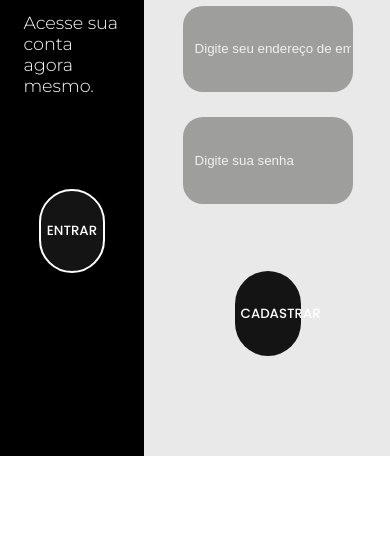
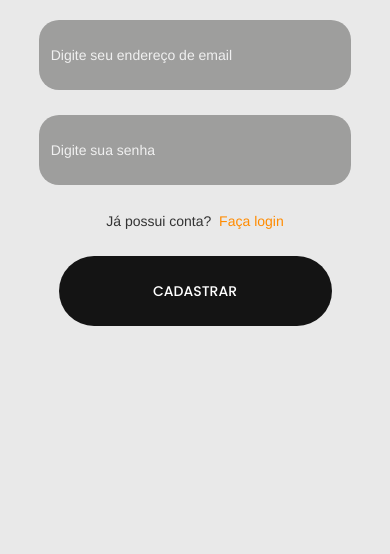
Before and after one commit to ICEI-PUC-Minas-PPLES-TI/plf-es-2022-2-ti2-0924100-di-lanches, a plain HTML site: page src/register.html in a window 390 px wide. Shown: the part 388-942 px from the top of the page. Before the commit the page ends 844 px from the top, so only its background shows below. Drawn offline with nearby package versions, Linux system fonts and the light colour scheme.

Commit message:
Adicionando responsividade

```diff
--- a/src/css/register.css
+++ b/src/css/register.css
@@ -3,120 +3,231 @@
 
 * {
   margin: 0;
+  padding: 0;
 }
 
-body{
+.row{
   display: flex;
   flex-direction: row;
 }
 
 #logo{
   width: 15vw;
+
   margin-bottom: 5vh;
 }
 
-#left-login {
+.left-login {
   display: flex;
   flex-direction: column;
   align-items: center;
   justify-content: center;
-  padding-inline: 6vw;
-  gap: 3vh;
-
-  height: 100vh;
+  gap: 2.55vh;
 
   background-color: rgb(0, 0, 0);
+  padding-bottom: 15vh;
 }
 
-#left-login h1{
+.left-login h1{
   color: white;
   font-family: 'Poppins', sans-serif;
-  font-size: 2rem;
+  font-size: 3rem;
 }
 
-#left-login h2{
+.left-login h2{
   color: white;
-  font-size: 1.1rem;
+  font-size: 1.6rem;
   font-family: 'Montserrat';
   font-weight: 500;
 }
 
-#left-login .button {
-  width: 17vw;
-  height: 10vh;
+.left-login .button {
+  width: 22rem;
+  height: 7rem;
   margin-top: 8vh;
+
   border-radius: 50px;
   border: 2px solid rgb(255, 255, 255);
   background-color: rgb(20, 20, 20);
+
   font-family: 'Poppins', sans-serif;
   color: white;
-  margin-bottom: 15vh;
+
   transition: 0.5s;
 }
 
-#left-login .button:hover{
+.left-login .button:hover{
   transform: scale(1.03);
   transition: 1s;
   cursor: pointer;
   background-color: rgb(34, 33, 33);
 }
 
-#right-login{
+.right-login{
   display: flex;
   flex-direction: column;
   justify-content: center;
   align-items: center;
-  gap: 3vh;
+
   background-color: rgb(233, 233, 233);
+
   width: auto;
-  padding-inline: 10vw;
-  height: auto;
 }
 
-#right-login h1{
+.right-login h1{
   color: rgb(0, 0, 0);
   font-family: 'Poppins', sans-serif;
-  font-size: 2.2rem;
+  font-size: 3rem;
 }
 
-#right-login h2{
+.right-login h2{
   color: rgb(0, 0, 0);
-  font-size: 1.1rem;
+  font-size: 1.6rem;
   font-family: 'Montserrat';
   font-weight: 500;
-  margin-bottom: 3vh;
+  margin-bottom: 5vh;
 }
 
-#right-login input{
+.right-login input{
+  width: 40vw;
+  height: 7rem;
+  padding-left: 3vw;
+  margin-bottom: 3vh;
+
   border: none;
   border-radius: 20px;
-  height: 10vh;
+  outline: none;
+
   color: rgb(240, 240, 240);
-  width: 40vw;
-  outline: none;
-  padding-left: 3vw;
+
   background-color: rgb(158, 158, 157);
 }
-#right-login input::placeholder{
+
+.right-login input::placeholder{
   color: rgb(240, 240, 240);
 }
 
-#right-login .button{
-  width: 17vw;
-  height: 10vh;
-  margin-top: 5vh;
+#nav{
+  display: none;
+}
+
+.right-login .button{
+  width: 22rem;
+  height: 7rem;
+
   border-radius: 50px;
   border: none;
+
   background-color: rgb(20, 20, 20);
+
   font-family: 'Poppins', sans-serif;
   color: white;
-  margin-bottom: 5vh;
+
   transition: 0.5s;
 }
 
-#right-login .button:hover{
+.right-login .button:hover{
   transform: scale(1.03);
   transition: 1s;
   cursor: pointer;
   background-color: rgb(34, 33, 33);
 }
+
+@media only screen and (max-width: 950px){
+
+  #logo{
+    width: 30vw;
+
+    margin-block: 5vh;
+  }
+
+  .left-login{
+    gap: 1.5vh;
+    padding-bottom: 15vh;
+  }
+  .left-login h1{
+    font-size: 4.5rem;
+  }
+
+  .left-login h2{
+    font-size: 2.5rem;
+  }
+
+  .left-login .button {
+    width: 50vw;
+    height: 7rem;
+    margin-top: 8vh;
+  }
+
+  .row{
+    height: 100%;
+    display: flex;
+    flex-direction: column;
+  }
+  .right-login{
+    width: 100%;
+    padding: 17vh;
+  }
+  .right-login h1{
+    font-size: 4.5rem;
+  }
+  .right-login h2{
+    font-size: 2.5rem;
+    margin-bottom: 5vh;
+  }
+  .right-login input{
+    width: 70vw;
+    height: 7rem;
+    padding-left: 3vw;
+    margin-bottom: 3vh;
+  }
+
+  .right-login .button{
+    width: 50vw;
+    height: 7rem;
+    margin-bottom: 10vh;
+  }
+}
+
+@media only screen and (max-width: 600px) {
+  .left-login{
+    display: none;
+  }
+
+  .row{
+    height: 100%;
+  }
+  .right-login{
+    width: 100%;
+    padding: 17vh;
+  }
+  .right-login h1{
+    font-size: 4.5rem;
+  }
+  .right-login h2{
+    font-size: 2.5rem;
+    margin-bottom: 5vh;
+  }
+  .right-login input{
+    width: 80vw;
+    height: 7rem;
+    padding-left: 3vw;
+    margin-bottom: 3vh;
+  }
+
+  #nav{
+    display: flex;
+    margin-bottom: 3vh;
+  }
+
+  #nav a{
+    text-decoration: none;
+    color:#ff8b00;
+  }
+
+  .right-login .button{
+    width: 70vw;
+    height: 7rem;
+    margin-bottom: 10vh;
+  }
+}
--- a/src/register.html
+++ b/src/register.html
@@ -5,22 +5,26 @@
   <meta http-equiv="X-UA-Compatible" content="IE=edge">
   <meta name="viewport" content="width=device-width, initial-scale=1.0">
   <link rel="stylesheet" href="css/register.css"/>
+  <link rel="stylesheet" href="https://cdn.jsdelivr.net/npm/bootstrap@3.4.1/dist/css/bootstrap.min.css" integrity="sha384-HSMxcRTRxnN+Bdg0JdbxYKrThecOKuH5zCYotlSAcp1+c8xmyTe9GYg1l9a69psu" crossorigin="anonymous">
   <title>Document</title>
 </head>
 <body>
-  <div id="left-login">
+  <div class="row">
+    <div class="h-100 col-xs 3 col-md-3 col-lg-4 left-login">
       <img src="images/brand/logo.jpg" id="logo">
       <h1><b>Bem-vindo de volta!</b></h1>
       <h2>Acesse sua conta agora mesmo.</h2>
       <a href="login.html"><button class="button">ENTRAR</button></a>
     </div>
-  <div id="right-login">
+    <div class="h-100 col-xs 3 col-md-7 col-lg-8 col-sm-12 right-login">
       <h1>Crie sua conta</h1>
       <h2>Preencha seus dados</h2>
       <input  id="nome" type="text" name="nome" placeholder="Digite seu nome completo" maxlength="47" autocomplete="off"/>
       <input  id="nome" type="text" name="nome" placeholder="Digite seu endereço de email" maxlength="47" autocomplete="off"/>
       <input  id="nome" type="password" name="nome" placeholder="Digite sua senha" maxlength="47" autocomplete="off"/>
+      <p id="nav">Já possui conta?<a href="login.html">&nbsp Faça login</a></p>
       <button class="button">CADASTRAR</button>
+    </div>
   </div>
 </body>
 </html>
```
Lines whose indentation alone changed are shown as unchanged.
